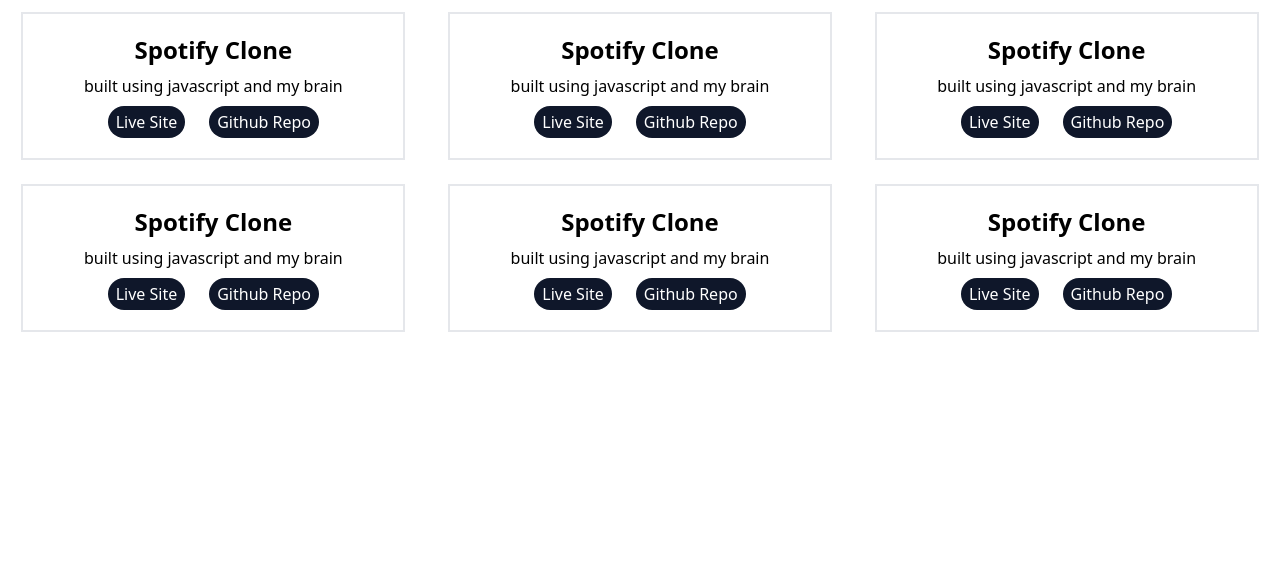
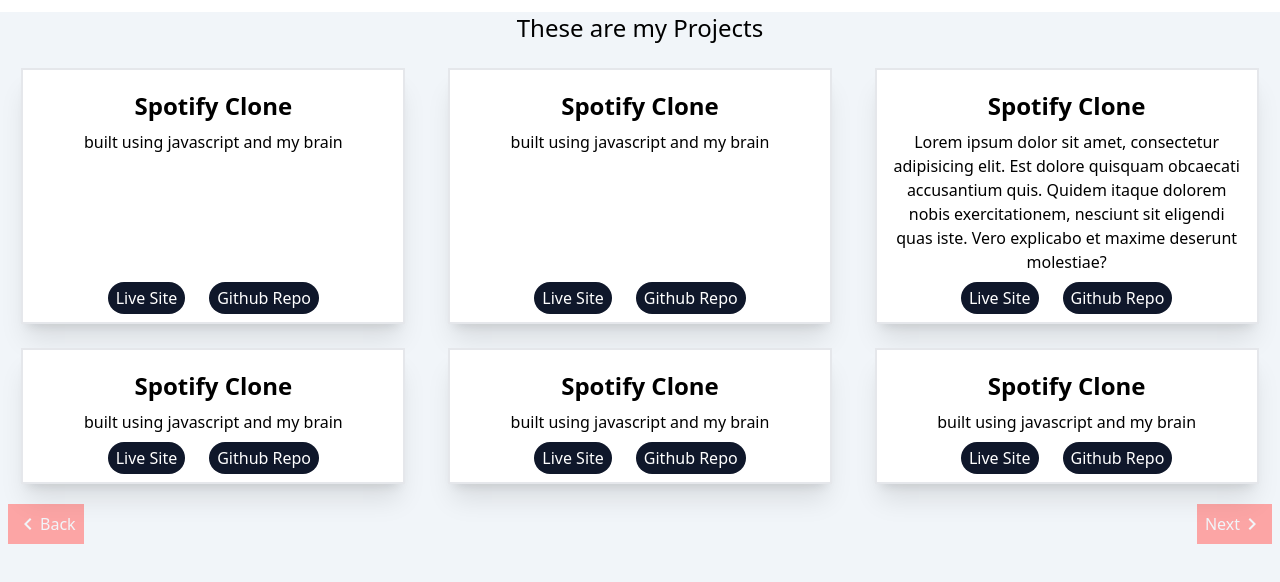
Before and after one commit to AyushDocs/profile, a React (Create React App) app: page /projects in a window 1280 px wide. Shown: the top 582 px of the page. Built offline with nearby package versions, Linux system fonts and the light colour scheme.

Commit message:
added page handling and beautifoed the project components

```diff
--- a/src/components/App.js
+++ b/src/components/App.js
@@ -6,7 +6,7 @@
 
 const App = () => {
 	return (
-		<div>
+		<div className='bg-slate-100 h-screen'>
 			<Routes>
 				<Route path='/' element={<></>} />
 				<Route path='/projects' element={<Project/>} />
--- /dev/null
+++ b/src/components/PageHandler.js
@@ -0,0 +1,27 @@
+/** @format */
+/** @format */
+import NavigateBeforeIcon from '@mui/icons-material/NavigateBefore';
+import NavigateNextIcon from '@mui/icons-material/NavigateNext';
+import React, {useEffect, useRef, useState} from 'react';
+
+const PageHandler= ({last}) => {
+	const [Offset, setOffset] = useState(0)
+	const backBtn = useRef();
+	const nextBtn = useRef();
+	useEffect(() => {
+		console.log(backBtn.current);
+		console.log(nextBtn.current);
+	}, [])
+	return (
+		<div className='flex justify-between'>
+			<button ref={backBtn} onClick={() => setOffset(value => value - 1)} disabled={Offset===0} className={`${Offset===0?'bg-red-300 cursor-not-allowed':'bg-red-500'} text-slate-100 m-2 p-2 flex place-items-center justify-between`}>
+				<NavigateBeforeIcon /> Back
+			</button>
+			<button ref={nextBtn} onClick={() => setOffset(value => value + 1)} disabled={last} className={`${last?'bg-red-300 cursor-not-allowed':'bg-red-500'} text-slate-100 m-2 p-2 flex place-items-center justify-between`}>
+				Next <NavigateNextIcon />
+			</button>
+		</div>
+	);
+};
+
+export default React.memo(PageHandler);
--- a/src/components/Project.js
+++ b/src/components/Project.js
@@ -1,35 +1,57 @@
 /** @format */
-
+import NavigateBeforeIcon from '@mui/icons-material/NavigateBefore';
+import NavigateNextIcon from '@mui/icons-material/NavigateNext';
 import React, {useEffect, useState} from 'react';
+import usePage from '../hooks/usePage';
+import PageHandler from './PageHandler';
 const dummyData = [
 	{name: 'Spotify Clone', stack: 'built using javascript and my brain'},
 	{name: 'Spotify Clone', stack: 'built using javascript and my brain'},
-	{name: 'Spotify Clone', stack: 'built using javascript and my brain'},
+	{
+		name: 'Spotify Clone',
+		stack: 'Lorem ipsum dolor sit amet, consectetur adipisicing elit. Est dolore quisquam obcaecati accusantium quis. Quidem itaque dolorem nobis exercitationem, nesciunt sit eligendi quas iste. Vero explicabo et maxime deserunt molestiae?',
+	},
 	{name: 'Spotify Clone', stack: 'built using javascript and my brain'},
 	{name: 'Spotify Clone', stack: 'built using javascript and my brain'},
 	{name: 'Spotify Clone', stack: 'built using javascript and my brain'},
 ];
 const Project = () => {
 	const [Data, setData] = useState(dummyData);
+	const page = usePage();
 	useEffect(() => {
 		setData(dummyData);
 	}, []);
 	return (
-		<div className='grid grid-cols-1 sm:grid-cols-2 lg:grid-cols-3'>
-			{Data.map(({name,stack}, index) => (
-				<ProjectItem key={index} name={name} stack={stack} />
-			))}
-		</div>
+		<>
+			<div className='flex justify-center my-3'>
+				<h1 className='text-2xl font-sans'>These are my Projects</h1>
+			</div>
+			<div className='grid grid-cols-1 sm:grid-cols-2 lg:grid-cols-3'>
+				{Data.map(({name, stack}, index) => (
+					<ProjectItem liveSiteUrl={'/'} key={index} name={name} stack={stack} />
+				))}
+			</div>
+			<PageHandler last={true}/>
+		</>
 	);
 };
-const ProjectItem = ({name, stack}) => {
+const ProjectItem = ({name, stack, liveSiteUrl, githubUrl}) => {
+	console.log(`bg-slate-${liveSiteUrl ? '9' : '7'}00`);
 	return (
-		<div className='border-2 w-96 p-3 mx-auto my-3'>
+		<div className='border-2 w-96 p-3 mx-auto my-3 relative pb-12 shadow-xl grow-shrink bg-white' style={{gridAutoRows: 'auto auto auto 1fr auto'}}>
 			<h2 className='text-center font-bold text-2xl my-2'>{name}</h2>
 			<div className='text-center'>{stack}</div>
-			<div className='flex justify-center'>
-				<button className='bg-slate-900 text-white px-2 py-1 rounded-full hover:bg-slate-200 hover:text-slate-900 mx-3 my-2'>Live Site</button>
-				<button className='bg-slate-900 text-white px-2 py-1 rounded-full hover:bg-slate-200 hover:text-slate-900 mx-3 my-2'>Github Repo</button>
+			<div className='flex justify-center absolute bottom-0 left-0.5 right-0.5'>
+				<a
+					href={liveSiteUrl}
+					target='_blank'
+					rel='noreferrer'
+					className={`${liveSiteUrl ? 'bg-slate-900' : 'bg-slate-700'} text-white px-2 py-1 rounded-full mx-3 my-2 ${liveSiteUrl ? 'hover:text-slate-900 hover:bg-slate-200' : 'cursor-not-allowed '}`}>
+					Live Site
+				</a>
+				<a href={githubUrl} target='_blank' rel='noreferrer' className='bg-slate-900 text-white px-2 py-1 rounded-full hover:bg-slate-200 hover:text-slate-900 mx-3 my-2 cursor-pointer'>
+					Github Repo
+				</a>
 			</div>
 		</div>
 	);
--- /dev/null
+++ b/src/hooks/usePage.js
@@ -0,0 +1,8 @@
+import { useState } from "react"
+
+const usePage = () => {
+    const [Count, setCount] = useState()
+    return {}
+}
+
+export default usePage
--- a/src/index.css
+++ b/src/index.css
@@ -10,9 +10,9 @@
 ::-webkit-scrollbar {
 	display: none;
 }
-.home {
-	/* background: url('https://cdn.britannica.com/30/199930-131-B3D1D347/computer.jpg'); */
-	background-repeat: no-repeat;
-	background-size: cover;
-	object-fit: contain;
+.grow-shrink {
+	transition: all 0.2s ease-in-out;
 }
+.grow-shrink:hover {
+	transform: scale(1.1);
+}
```
